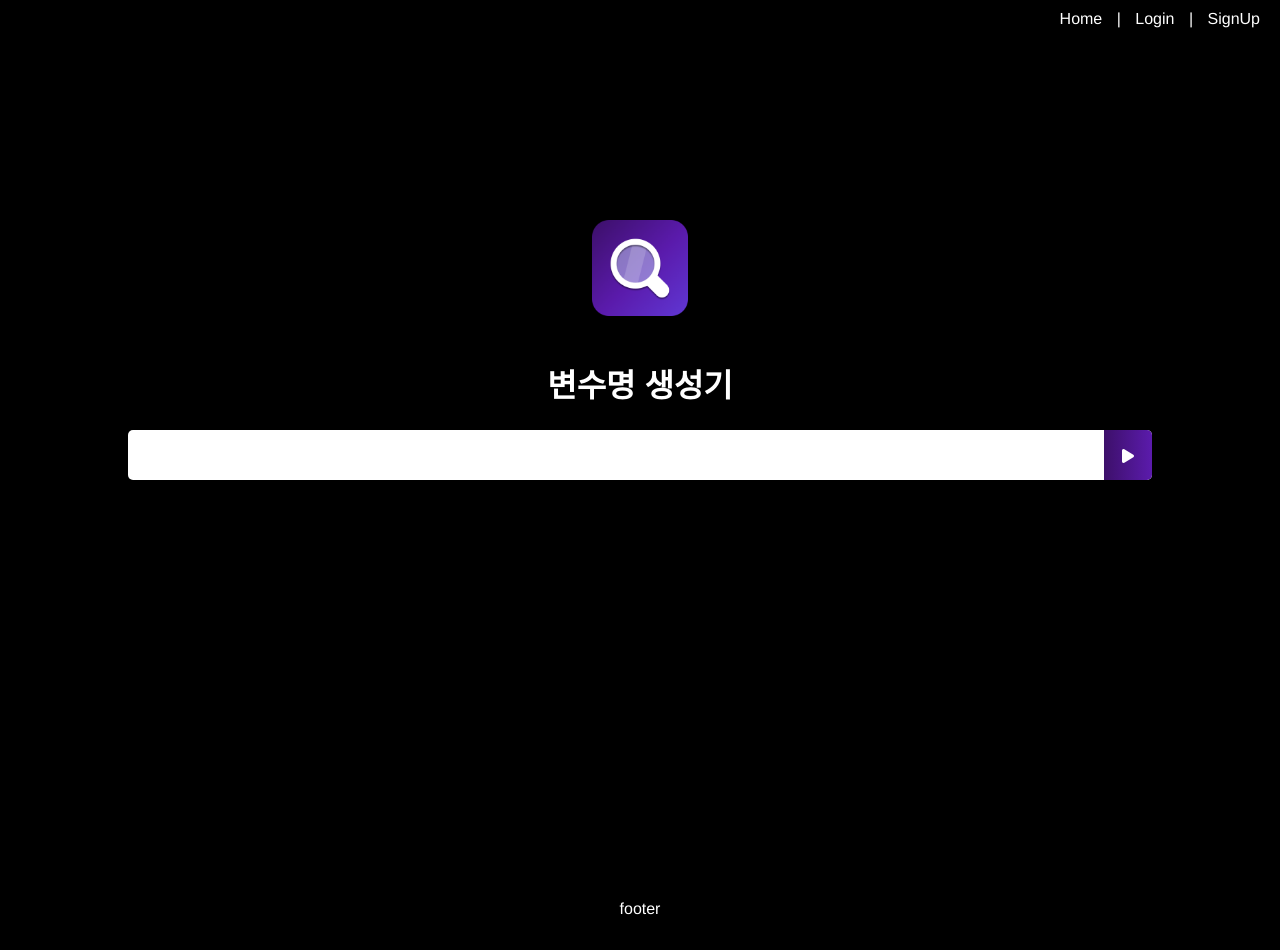
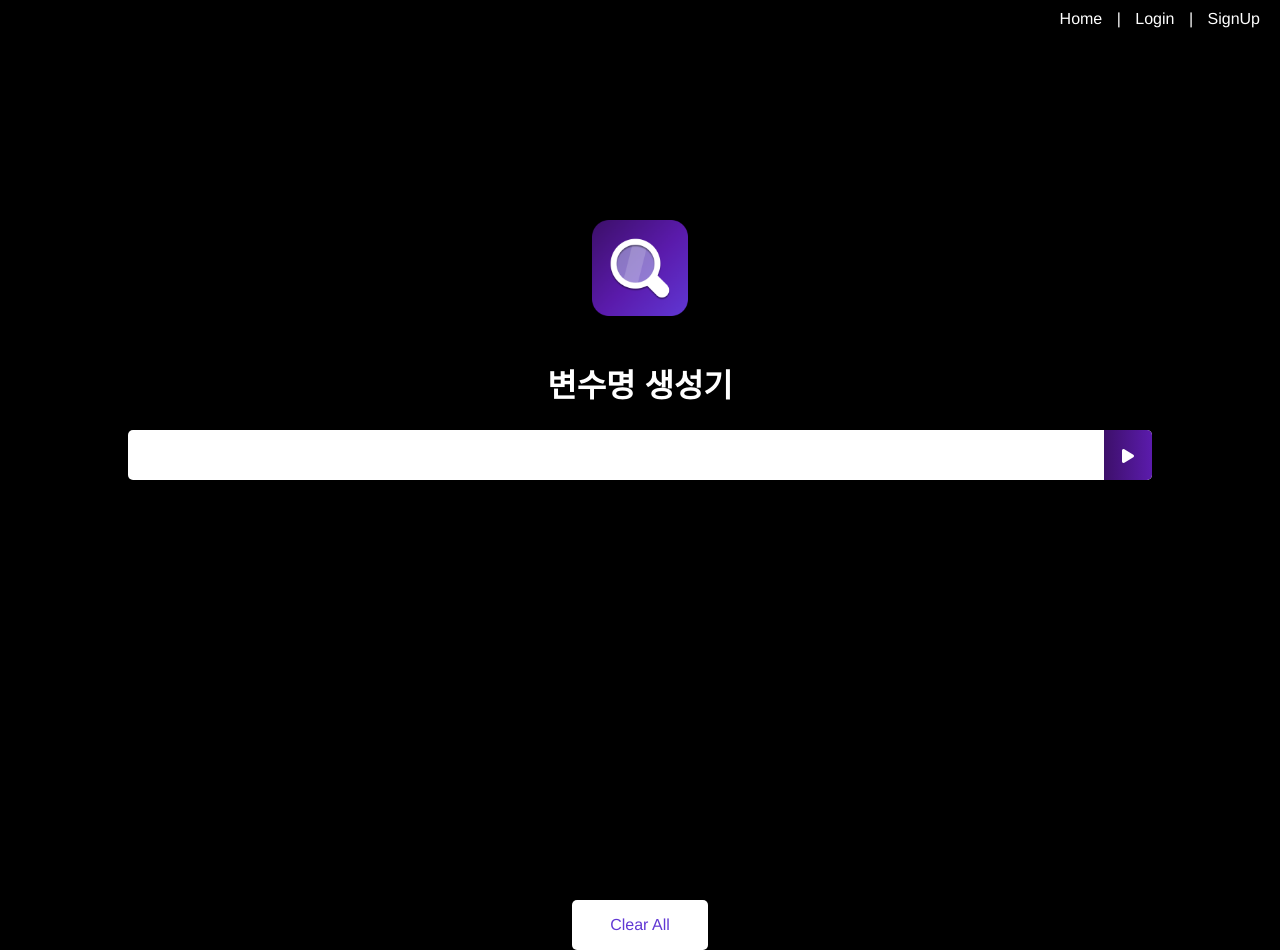
Before and after one commit to Jungjjeong/Variable-generator, a Vue app in the folder front/: page / in a window 1280 px wide. Before the commit the page ends 918 px from the top, so only its background shows below. Built offline with nearby package versions, Linux system fonts and the light colour scheme.

Commit message:
feat : footer Clear button 생성

```diff
--- a/front/src/components/Footer.vue
+++ b/front/src/components/Footer.vue
@@ -1,15 +1,32 @@
 <template>
-  <div>
-    footer
+  <div class="clearAllContainer">
+    <span class='clearAllBtn' v-on:click="clearWord">Clear All</span>
   </div>
 </template>
 
 <script>
 export default {
-
+  methods: {
+    clearWord: function() {
+      localStorage.clear()
+    }
+  }
 }
 </script>
 
-<style>
+<style scoped>
+.clearAllContainer {
+  width: 8.5rem;
+  height: 50px;
+  line-height: 50px;
+  background-color: white;
+  border-radius: 5px;
+  margin: 0 auto;
+}
 
+.clearAllBtn {
+  color: #6138D4;
+  font-style: bold;
+  display: block;
+}
 </style>
```
